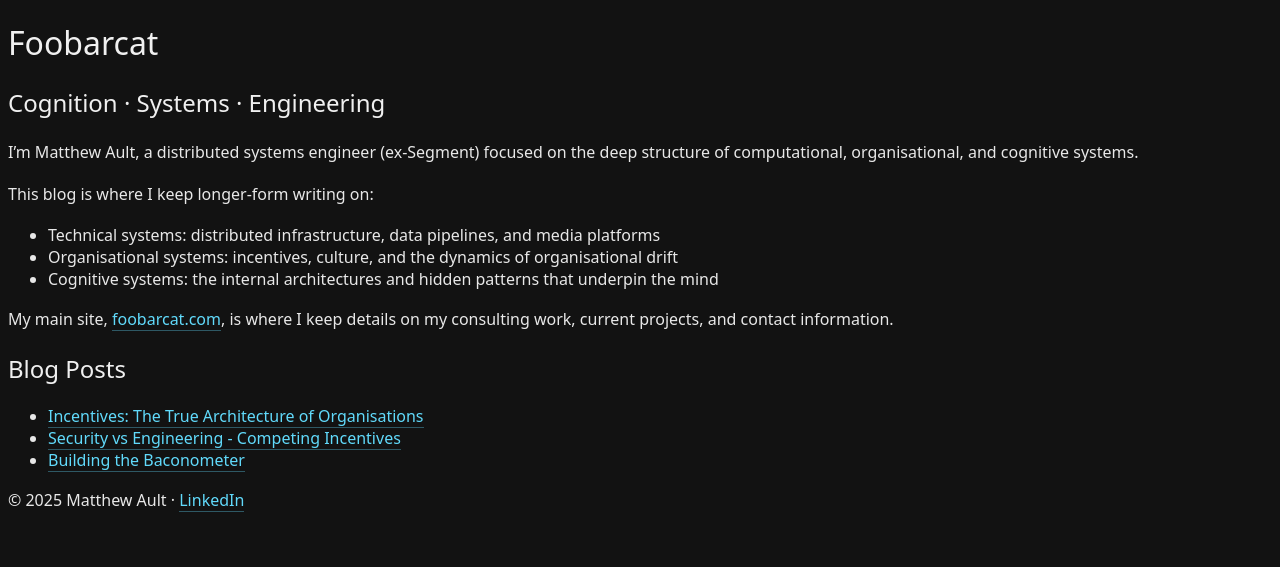
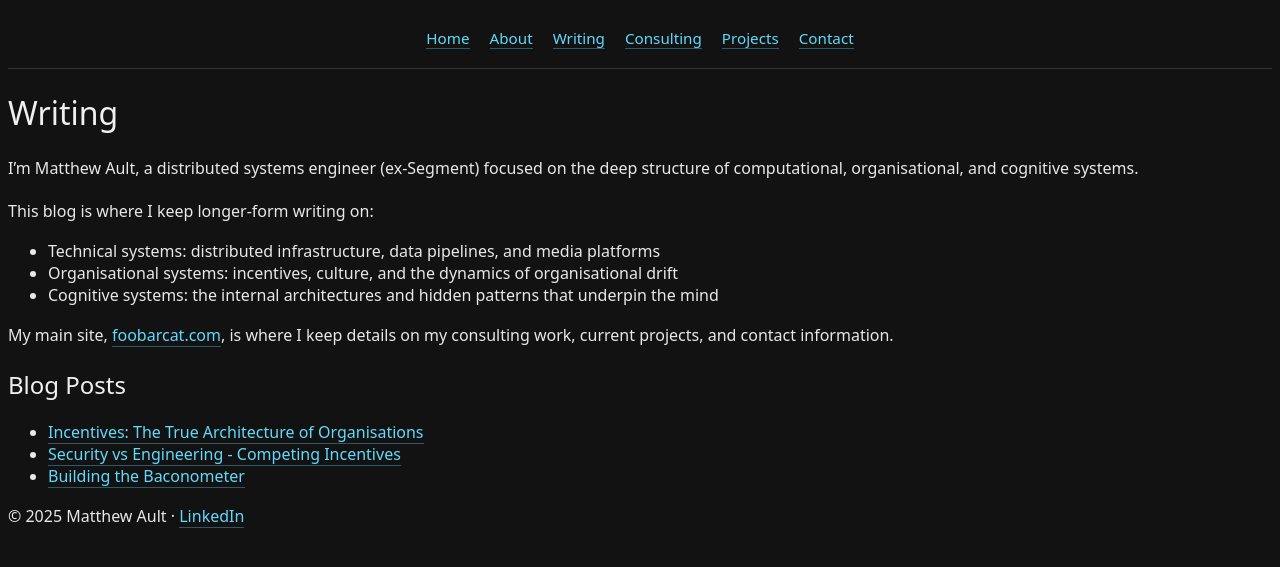
Before and after one commit to aultimus/aultimus.github.io, a Jekyll site: the page built from index.md, in a window 1280 px wide. Shown: the top 567 px of the page. Built offline with Jekyll 4.4.1, drawn with Linux system fonts in a browser that asks for light colours.

Commit message:
make blog look more like homepage

```diff
--- a/_layouts/default.html
+++ b/_layouts/default.html
@@ -8,9 +8,15 @@
 </head>
 <body>
     <header>
-        <h1>{{ site.title }}</h1>
         <nav>
-            <!-- Navigation links -->
+            <ul class="site-nav">
+                <li><a href="https://foobarcat.com/">Home</a></li>
+                <li><a href="https://foobarcat.com/about/">About</a></li>
+                <li><a href="{{ '/' | relative_url }}">Writing</a></li>
+                <li><a href="https://foobarcat.com/consulting/">Consulting</a></li>
+                <li><a href="https://foobarcat.com/projects/">Projects</a></li>
+                <li><a href="https://foobarcat.com/contact/">Contact</a></li>
+            </ul>
         </nav>
     </header>
     <main>
--- a/_layouts/home.html
+++ b/_layouts/home.html
@@ -2,7 +2,8 @@
 layout: default
 ---
 <div class="home">
-    <h2>Cognition · Systems · Engineering</h2>
+    <h1>Writing</h1>
+    <p>
     <p>I’m Matthew Ault, a distributed systems engineer (ex-Segment) focused on the deep structure of computational, organisational, and cognitive systems.</p>
     <p>This blog is where I keep longer-form writing on:</p>
 
--- a/_sass/custom.scss
+++ b/_sass/custom.scss
@@ -128,3 +128,31 @@ a:hover {
   color: #8fe9ff !important;
   border-bottom-color: rgba(97, 218, 251, 0.7) !important;
 }
+
+/* Horizontal site nav */
+.site-nav {
+    list-style: none;
+    padding: 1.2rem 0;
+    margin: 0;
+    display: flex;
+    gap: 20px;
+    justify-content: center;
+    border-bottom: 1px solid #333; /* optional, matches subpages */
+}
+
+.site-nav li a {
+    text-decoration: none;
+    color: #61dafb;
+    transition: color 0.3s;
+    font-size: 0.95em;
+}
+
+.site-nav li a:hover {
+    color: #21a1f1;
+}
+
+.page {
+    max-width: 800px;
+    margin: 0 auto;
+    padding: 2.5rem 1.5rem 3rem;
+}
```
Also changed, not shown: Gemfile.lock, 1 other file.
